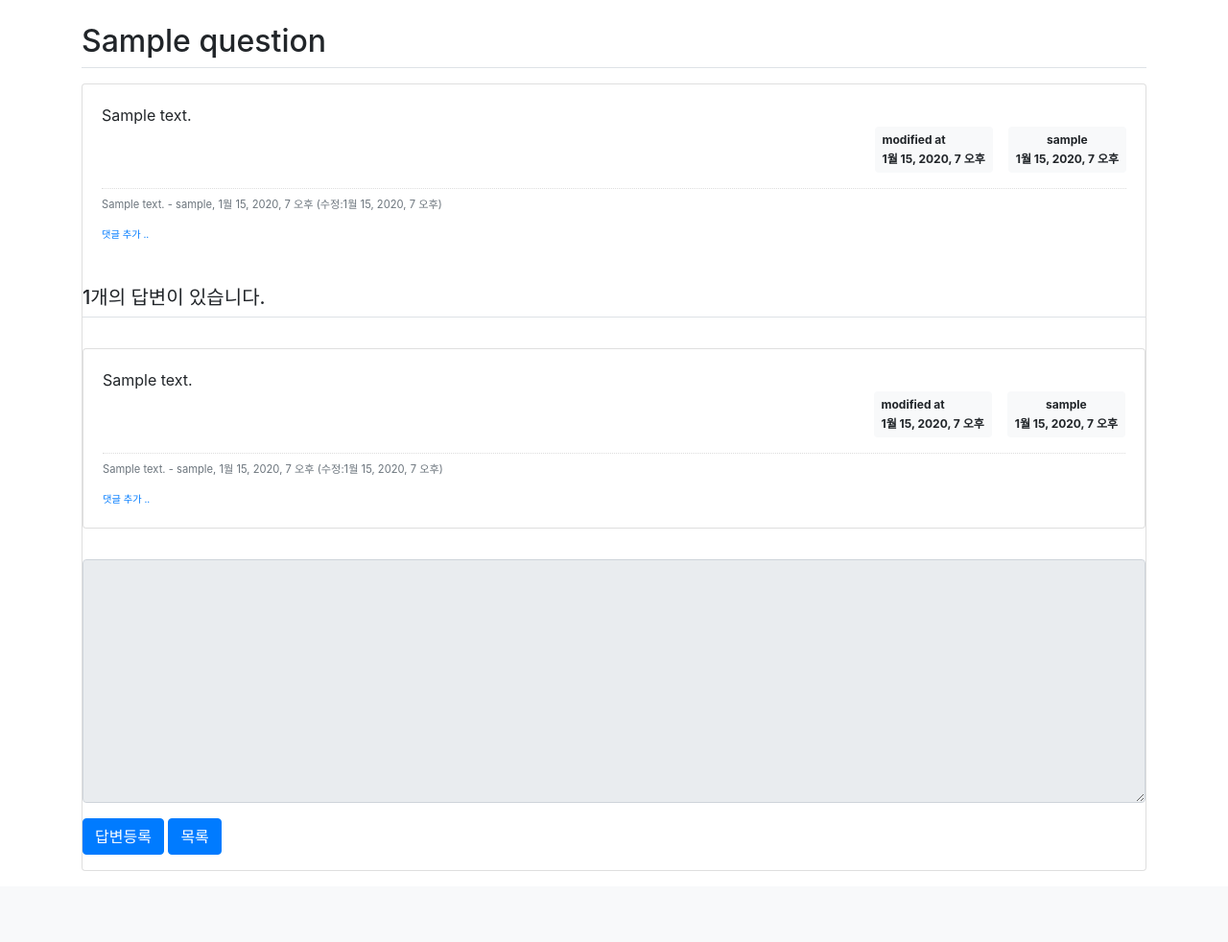
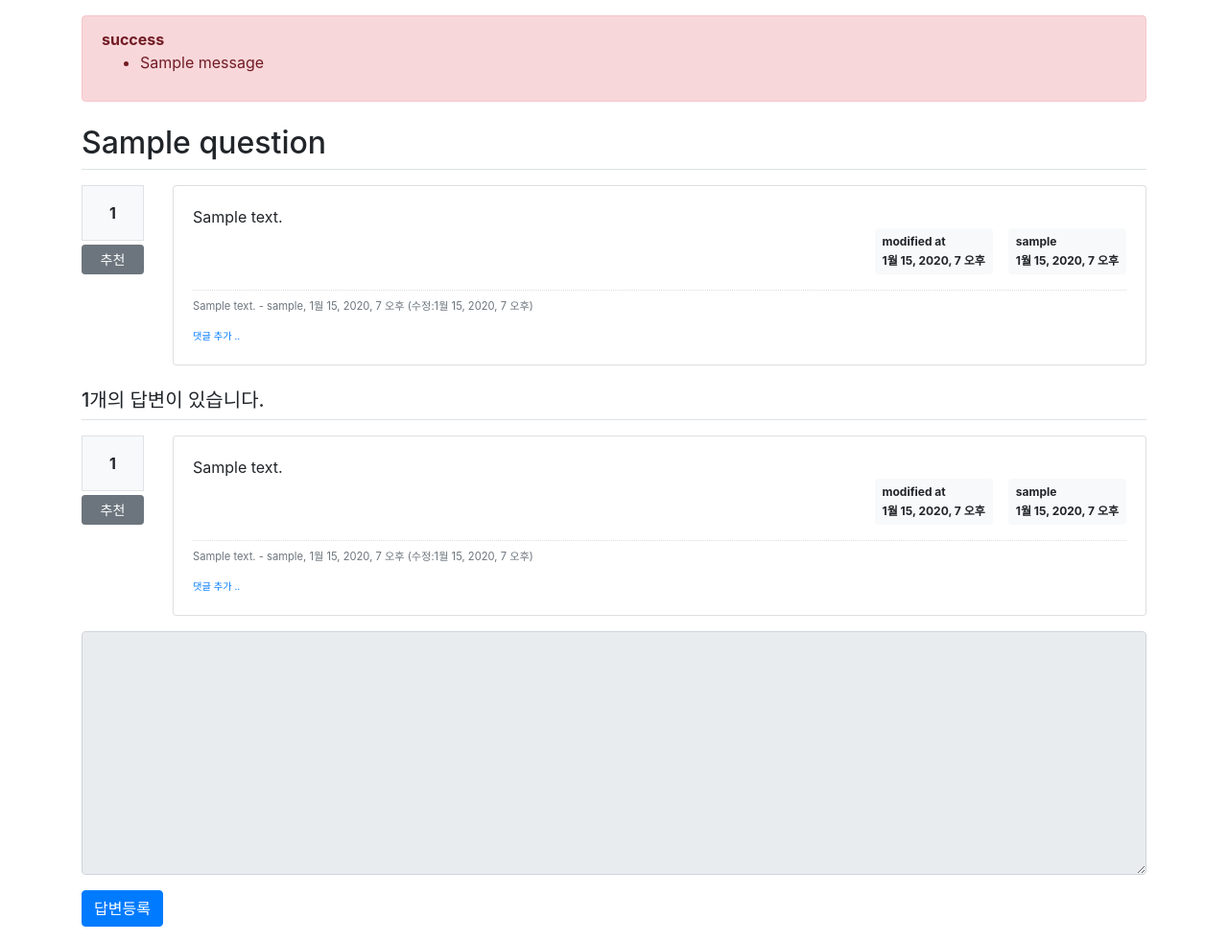
Before and after one commit to bbster/JumptoDjango, a Django app: page /pybo/1/ in a window 1280 px wide. Shown: the part 57-1039 px from the top of the page at 96% size. Before the commit the page ends 965 px from the top, so only its background shows below. Run offline with Django 3.2, Linux system fonts and the light colour scheme; tables that the repository leaves empty hold one stand-in row (values such as "Sample post"); one stand-in notice (Sample message) is shown; some libraries are stand-ins or nearby versions.

Commit message:
pybo models 수정 + detail page 수정

```diff
--- a/pybo/models.py
+++ b/pybo/models.py
@@ -6,8 +6,9 @@ class Question(models.Model):  # 장고의 모델클래스이므로 models.Model
     subject = models.CharField(max_length=200)
     content = models.TextField()
     create_date = models.DateTimeField()
-    author = models.ForeignKey(User, on_delete=models.CASCADE)
+    author = models.ForeignKey(User, on_delete=models.CASCADE, related_name='author_question')
     modify_date = models.DateTimeField(null=True, blank=True)
+    voter = models.ManyToManyField(User, related_name='voter_question')
 
     def __str__(self):
         return self.subject
@@ -17,8 +18,9 @@ class Answer(models.Model):
     question = models.ForeignKey(Question, on_delete=models.CASCADE)
     content = models.TextField()
     create_date = models.DateTimeField()
-    author = models.ForeignKey(User, on_delete=models.CASCADE)
+    author = models.ForeignKey(User, on_delete=models.CASCADE, related_name='author_answer')
     modify_date = models.DateTimeField(null=True, blank=True)
+    voter = models.ManyToManyField(User, related_name='voter_answer')
 
 
 class Comment(models.Model):
--- a/templates/pybo/question_detail.html
+++ b/templates/pybo/question_detail.html
@@ -1,8 +1,24 @@
 {% extends 'base.html' %}
 {% block content %}
 <div class="container my-3">
+    <!-- 사용자오류 표시 -->
+    {% if messages %}
+    <div class="alert alert-danger my-3" role="alert">
+    {% for message in messages %}
+        <strong>{{ message.tags }}</strong>
+        <ul><li>{{ message.message }}</li></ul>
+    {% endfor %}
+    </div>
+    {% endif %}
     <h2 class="border-bottom py-2">{{ question.subject }}</h2>
-    <div class="card my-3">
+    <div class="row my-3">
+        <div class="col-1"> <!-- 추천영역 -->
+            <div class="bg-light text-center p-3 border font-weight-bolder mb-1">{{question.voter.count}}</div>
+            <a href="#" data-uri="{% url 'pybo:vote_question' question.id  %}"
+               class="recommend btn btn-sm btn-secondary btn-block my-1">추천</a>
+        </div>
+        <div class="col-11"> <!-- 질문영역 -->
+            <div class="card">
                 <div class="card-body">
                     <div class="card-text" style="white-space: pre-line;">{{ question.content }}</div>
                     <div class="d-flex justify-content-end">
@@ -12,9 +28,9 @@
                             <div>{{ question.modify_date }}</div>
                         </div>
                         {% endif %}
-                <div class="badge badge-light p-2">
+                        <div class="badge badge-light p-2 text-left">
                             <div class="mb-2">{{ question.author.username }}</div>
-                    {{ question.create_date }}
+                            <div>{{ question.create_date }}</div>
                         </div>
                     </div>
                     {% if request.user == question.author %}
@@ -24,8 +40,8 @@
                         <a href="#" class="delete btn btn-sm btn-outline-secondary"
                            data-uri="{% url 'pybo:question_delete' question.id  %}">삭제</a>
                     </div>
-        </div>
                     {% endif %}
+                    <!-- 질문 댓글 Start -->
                     {% if question.comment_set.count > 0 %}
                     <div class="mt-3">
                     {% for comment in question.comment_set.all %}
@@ -50,10 +66,21 @@
                         <a href="{% url 'pybo:comment_create_question' question.id  %}"
                            class="small"><small>댓글 추가 ..</small></a>
                     </div>
+                    <!-- 질문 댓글 End -->
+                </div>
+            </div>
+        </div>
     </div>
     <h5 class="border-bottom my-3 py-2">{{question.answer_set.count}}개의 답변이 있습니다.</h5>
     {% for answer in question.answer_set.all %}
-    <div class="card my-3">
+    <div class="row my-3">
+        <div class="col-1">  <!-- 추천영역 -->
+            <div class="bg-light text-center p-3 border font-weight-bolder mb-1">{{answer.voter.count}}</div>
+            <a href="#" data-uri="{% url 'pybo:vote_answer' answer.id  %}"
+                class="recommend btn btn-sm btn-secondary btn-block my-1">추천</a>
+        </div>
+        <div class="col-11">  <!-- 답변영역 -->
+            <div class="card">
                 <div class="card-body">
                     <div class="card-text" style="white-space: pre-line;">{{ answer.content }}</div>
                     <div class="d-flex justify-content-end">
@@ -63,9 +90,9 @@
                             <div>{{ answer.modify_date }}</div>
                         </div>
                         {% endif %}
-                <div class="badge badge-light p-2">
+                        <div class="badge badge-light p-2 text-left">
                             <div class="mb-2">{{ answer.author.username }}</div>
-                    {{ answer.create_date }}
+                            <div>{{ answer.create_date }}</div>
                         </div>
                     </div>
                     {% if request.user == answer.author %}
@@ -102,6 +129,8 @@
                     </div>
                 </div>
             </div>
+        </div>
+    </div>
     {% endfor %}
     <form action="{% url 'pybo:answer_create' question.id %}" method="post" class="my-3">
         {% csrf_token %}
@@ -120,13 +149,9 @@
               name="content" id="content" class="form-control" rows="10"></textarea>
         </div>
         <input type="submit" value="답변등록" class="btn btn-primary">
-        <td>
-            <a href="{% url 'pybo:index' %}" class="btn btn-primary">목록</a>
-        </td>
     </form>
 </div>
 {% endblock %}
-
 {% block script %}
 <script type='text/javascript'>
 $(document).ready(function(){
@@ -135,6 +160,11 @@ $(document).ready(function(){
             location.href = $(this).data('uri');
         }
     });
+    $(".recommend").on('click', function() {
+        if(confirm("정말로 추천하시겠습니까?")) {
+            location.href = $(this).data('uri');
+        }
+    });
 });
 </script>
 {% endblock %}
```
Also changed, not shown: pybo/migrations/0007_auto_20200514_1846.py (added). Lines whose indentation alone changed are shown as unchanged.
